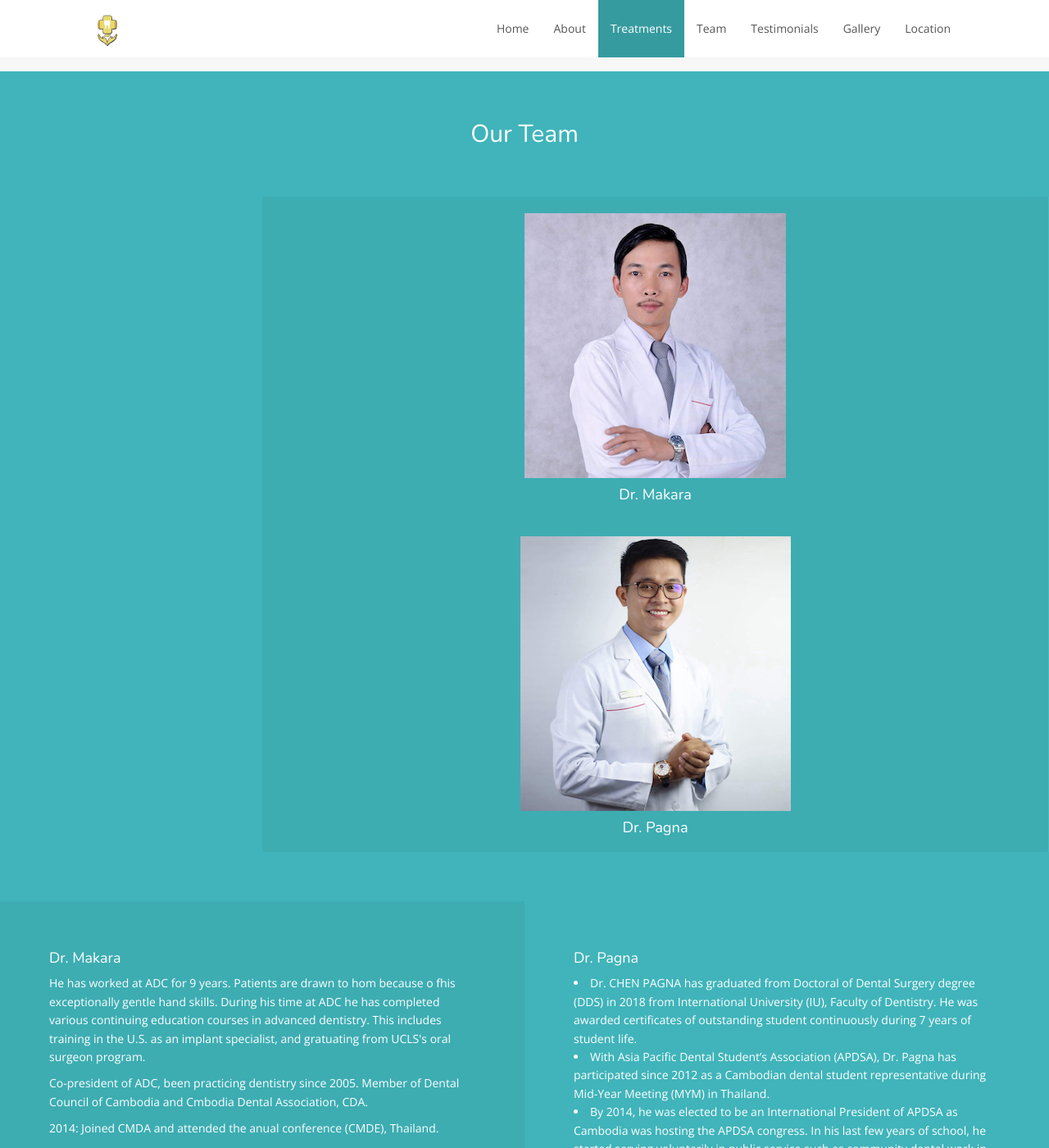
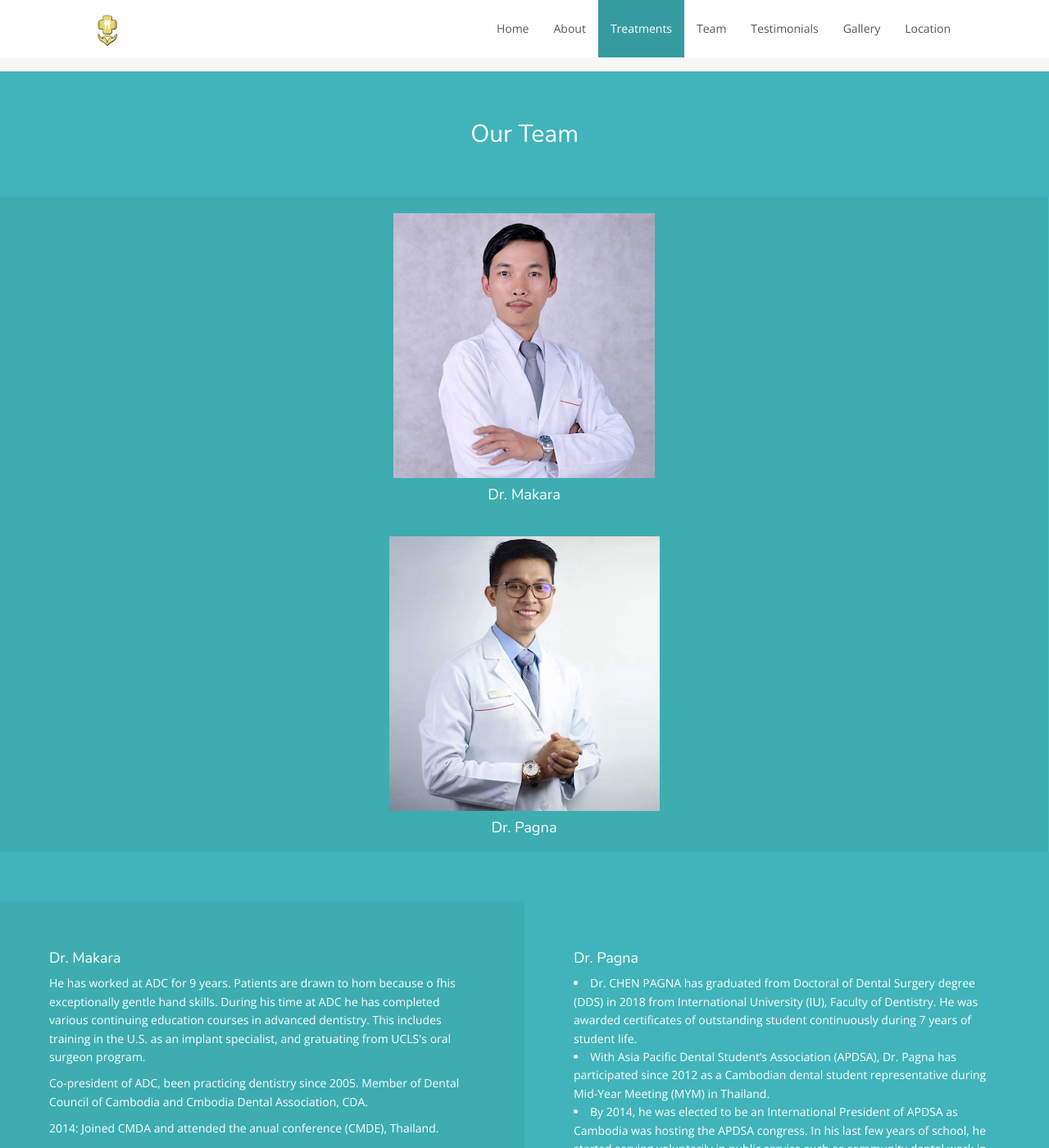
Before and after one commit to tech-g2k/adcpp, a Jekyll site: the page built from index.html, in a window 1280 px wide and 1400 px high, scrolled down 1907 px. Shown: the whole window at 82% size. Built offline with Jekyll 4.4.1, drawn with Linux system fonts in a browser that asks for light colours; nearby versions of some CDN libraries.

Commit message:
Remove the centering image css codes

```diff
--- a/_includes/our-team.html
+++ b/_includes/our-team.html
@@ -1,9 +1,3 @@
-<style>
-    .div-center {
-        margin-left: 25%;
-    }
-</style>
-
 <!-- Start Our team -->
 <div id="team" class="team">
     <h2 class="section-title">Our Team</h2>
```
